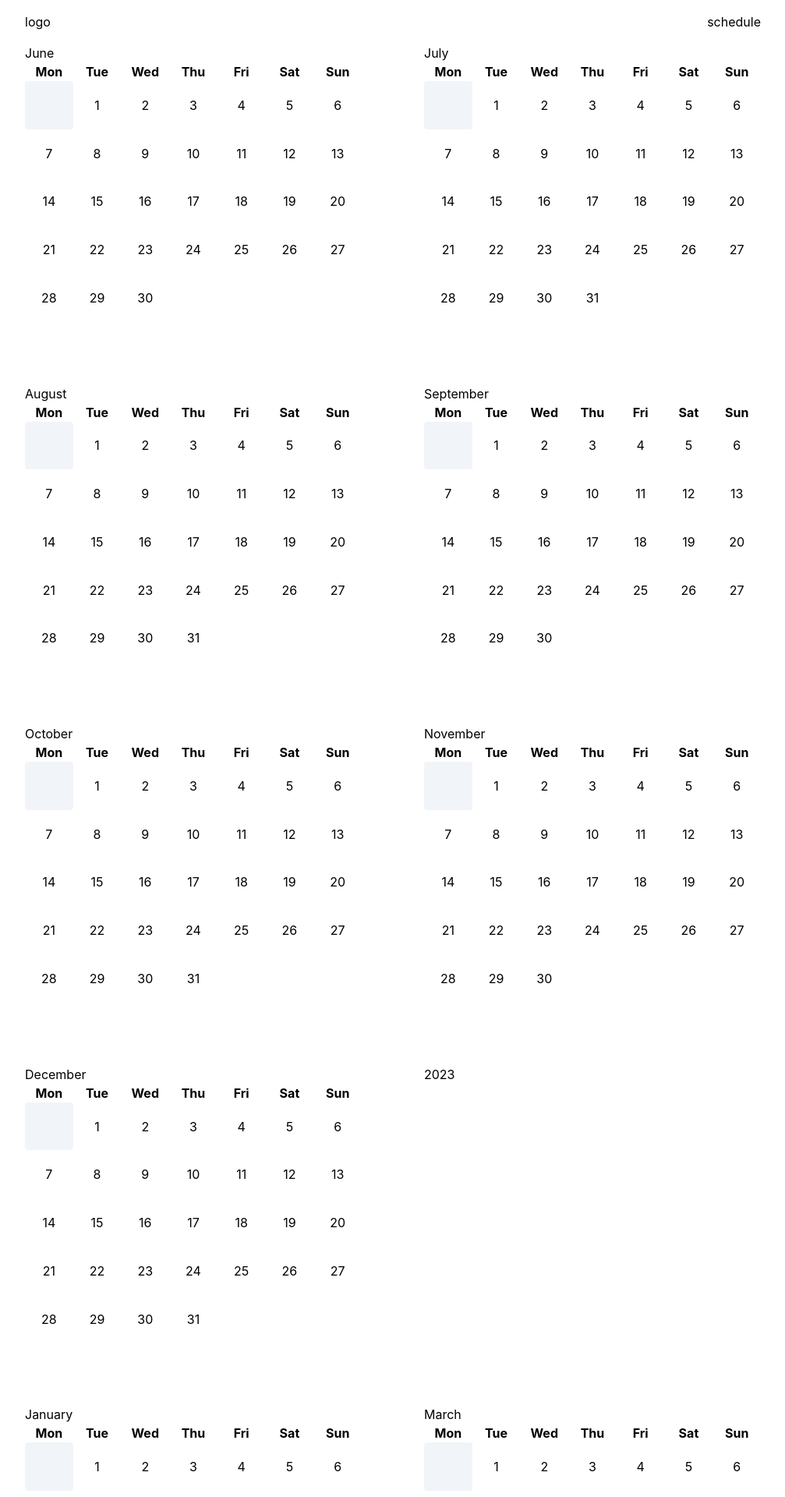
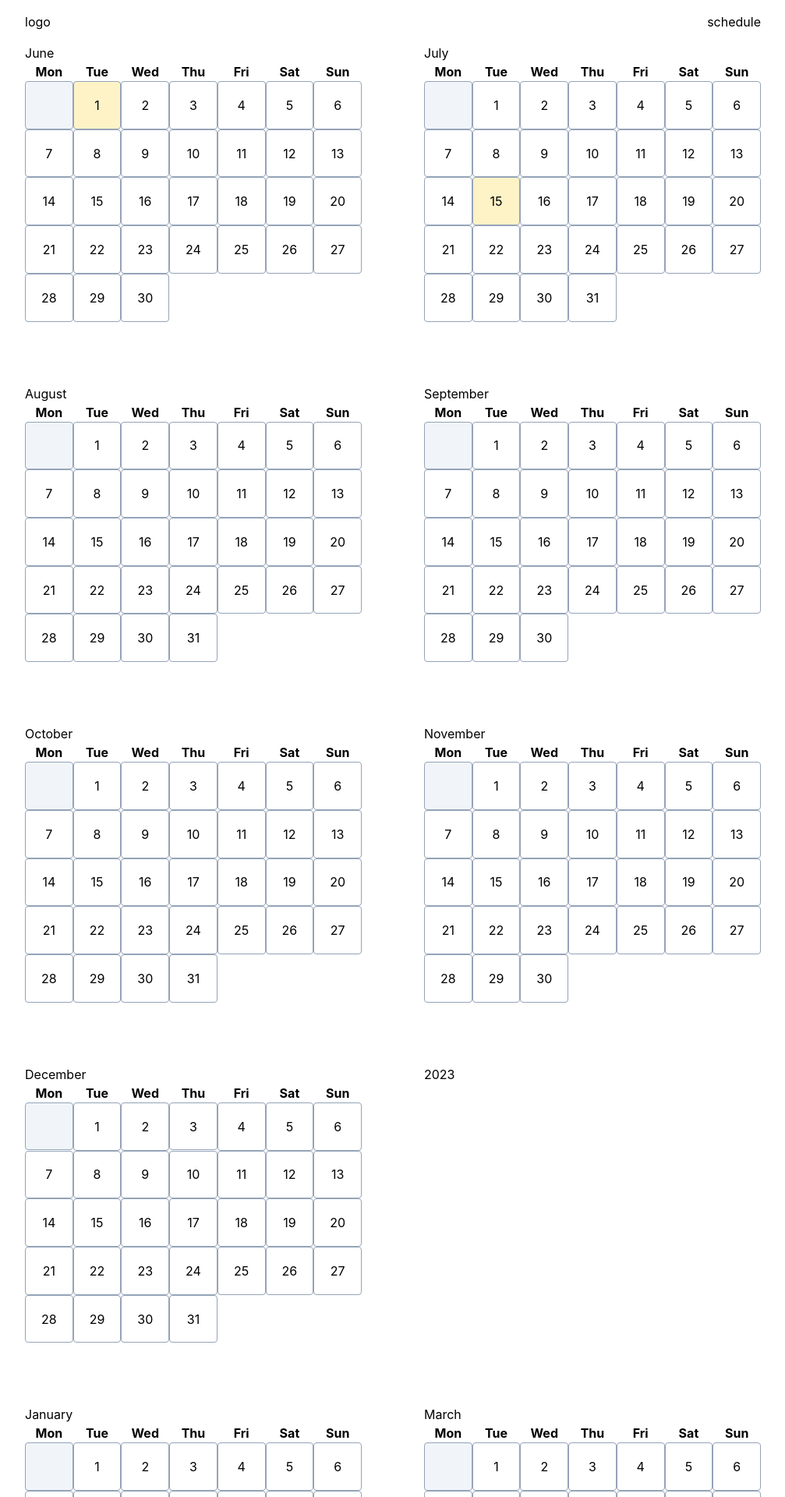
Before and after one commit to joseleyrebelo/schedule-site, a Next.js app: page /schedule in a window 1280 px wide. Shown: the top 1920 px of the page at 78% size, without its empty margins (136-1143 px from the left). Built offline with nearby package versions, Linux system fonts and the light colour scheme.

Commit message:
Adding day page; and logic

```diff
--- /dev/null
+++ b/components/MonthBlock.tsx
@@ -0,0 +1,53 @@
+import { useContext } from "react";
+import ScheduleContext from "../contexts/ScheduleContext";
+import { Months, Weekdays } from "../types/dates";
+import MonthCell from "./MonthCell";
+import MonthWeekDay from "./MonthWeekDay";
+
+type MonthBlock = {
+  year: number;
+  month: Months;
+  monthDays: number;
+  startingWeekDay: Weekdays;
+};
+
+const MonthBlock = ({
+  year,
+  month,
+  startingWeekDay,
+  monthDays,
+}: MonthBlock) => {
+  const { schedule } = useContext(ScheduleContext);
+  const monthTasks = schedule[year]?.[month];
+  console.log(schedule);
+  return (
+    <div className="grid grid-cols-7">
+      {/* TODO - make this a for loop  */}
+      <MonthWeekDay name="Mon" key="weekDayMon" />
+      <MonthWeekDay name="Tue" key="weekDayTue" />
+      <MonthWeekDay name="Wed" key="weekDayWed" />
+      <MonthWeekDay name="Thu" key="weekDayThu" />
+      <MonthWeekDay name="Fri" key="weekDayFri" />
+      <MonthWeekDay name="Sat" key="weekDaySat" />
+      <MonthWeekDay name="Sun" key="weekDaySun" />
+      {[...Array(startingWeekDay)].map((noValue, index) => (
+        <MonthCell key={"empty" + index} />
+      ))}
+      {[...Array(monthDays)].map((noValue, dayFrom0) => (
+        <MonthCell
+          key={"day" + dayFrom0}
+          value={dayFrom0 + 1}
+          link={
+            monthTasks
+              ? monthTasks[dayFrom0 + 1]
+                ? [year, month, dayFrom0 + 1]
+                : undefined
+              : undefined
+          }
+        />
+      ))}
+    </div>
+  );
+};
+
+export default MonthBlock;
--- a/components/MonthCell.tsx
+++ b/components/MonthCell.tsx
@@ -1,18 +1,36 @@
 import Link from "next/link";
-import { Months } from "../types/dates";
+import { ArrayDate, Months } from "../types/dates";
 
 type MonthCell = {
   value?: number;
-  link?: [number, Months, number];
+  link?: ArrayDate;
 };
 const MonthCell = ({ value, link }: MonthCell) => {
+  const hasHover = !!value;
+  const hasContent = !!link;
+  if (link) console.log(link);
   return (
     <div
-      className={`rounded aspect-square flex items-center justify-center ${
-        value ? (link ? "bg-red-300" : "bg-white") : " bg-slate-100"
-      }`}
+      className={
+        `rounded aspect-square flex items-center justify-center border border-slate-400 ` +
+        `border-slate-300 ${
+          hasHover
+            ? hasContent
+              ? "bg-amber-100"
+              : "bg-white"
+            : " bg-slate-100"
+        } ` +
+        `${hasHover ? "hover:border-red-400" : ""} ` +
+        `${hasContent ? "cursor-pointer" : ""} `
+      }
     >
-      {link ? <Link href={`/day?date=${link.join("-")}`}>{value}</Link> : value}
+      {link ? (
+        <Link href={`/day?date=${link.join("-")}`}>
+          <span>{value}</span>
+        </Link>
+      ) : (
+        value
+      )}
     </div>
   );
 };
--- a/components/MonthGrid.tsx
+++ /dev/null
@@ -1,45 +0,0 @@
-import { useContext } from "react";
-import { ScheduleContext } from "../contexts/ScheduleContext";
-import { Months, Weekdays } from "../types/dates";
-import MonthCell from "./MonthCell";
-import MonthWeekDay from "./MonthWeekDay";
-
-type MonthGrid = {
-  year: number;
-  month: Months;
-  monthDays: number;
-  startingWeekDay: Weekdays;
-};
-
-const MonthGrid = ({ year, month, startingWeekDay, monthDays }: MonthGrid) => {
-  const { schedule } = useContext(ScheduleContext);
-  const monthTasks = schedule[year]?.[month];
-  return (
-    <div className="grid grid-cols-7">
-      <MonthWeekDay name="Mon" />
-      <MonthWeekDay name="Tue" />
-      <MonthWeekDay name="Wed" />
-      <MonthWeekDay name="Thu" />
-      <MonthWeekDay name="Fri" />
-      <MonthWeekDay name="Sat" />
-      <MonthWeekDay name="Sun" />
-      {[...Array(startingWeekDay)].map(() => (
-        <MonthCell />
-      ))}
-      {[...Array(monthDays)].map((value, dayFrom0) => (
-        <MonthCell
-          value={dayFrom0 + 1}
-          link={
-            monthTasks
-              ? monthTasks[dayFrom0 + 1]
-                ? [year, month, dayFrom0 + 1]
-                : undefined
-              : undefined
-          }
-        />
-      ))}
-    </div>
-  );
-};
-
-export default MonthGrid;
--- /dev/null
+++ b/components/Task.tsx
@@ -0,0 +1,17 @@
+import React from "react";
+import { TaskTypes } from "../types/tasks";
+
+type TaskProps = {
+  type: string;
+  description: string;
+};
+const Task = ({ type, description }: TaskProps) => {
+  return (
+    <div className="flex border border-slate-400 rounded-md p-4 items-center">
+      <div className="font-bold p-2 bg-slate-300 mr-5 rounded-xl">{type}</div>
+      <div className="">{description}</div>
+    </div>
+  );
+};
+
+export default Task;
--- a/contexts/ScheduleContext.tsx
+++ b/contexts/ScheduleContext.tsx
@@ -15,8 +15,7 @@ const InitialContextData = {
   assertSchedule: () => {},
 };
 
-export const ScheduleContext =
-  createContext<ScheduleContext>(InitialContextData);
+const ScheduleContext = createContext<ScheduleContext>(InitialContextData);
 
 export const ScheduleContextProvider = ({ children }: ContextProps) => {
   const [schedule, setSchedule] = useState({});
@@ -36,3 +35,5 @@ export const ScheduleContextProvider = ({ children }: ContextProps) => {
     </ScheduleContext.Provider>
   );
 };
+
+export default ScheduleContext;
--- a/pages/_app.tsx
+++ b/pages/_app.tsx
@@ -1,8 +1,13 @@
 import "../styles/globals.css";
 import type { AppProps } from "next/app";
+import { ScheduleContextProvider } from "../contexts/ScheduleContext";
 
 function MyApp({ Component, pageProps }: AppProps) {
-  return <Component {...pageProps} />;
+  return (
+    <ScheduleContextProvider>
+      <Component {...pageProps} />;
+    </ScheduleContextProvider>
+  );
 }
 
 export default MyApp;
--- a/pages/api/schedule.ts
+++ b/pages/api/schedule.ts
@@ -8,9 +8,12 @@ export default function handler(
   res: NextApiResponse<Schedule>
 ) {
   const schedule = {
-    2020: {
+    2022: {
       June: {
-        1: [{ type: TaskTypes.bills, description: "Pay rent" }],
+        1: [{ type: "bills", description: "Pay rent" }],
+      },
+      July: {
+        15: [{ type: "out", description: "Pay rent" }],
       },
     },
   };
--- a/pages/day.tsx
+++ b/pages/day.tsx
@@ -1,20 +1,56 @@
-import type { NextPage } from "next";
+import axios from "axios";
+import type { GetServerSideProps, NextPage } from "next";
 import { useRouter } from "next/router";
 import Container from "../components/Container";
-import MonthGrid from "../components/MonthGrid";
+import Task from "../components/Task";
+import Header from "../components/Header";
+import MonthBlock from "../components/MonthBlock";
+import { ArrayDate, Months } from "../types/dates";
+import { Schedule } from "../types/schedule";
 
-const Day: NextPage = () => {
-  const router = useRouter();
-  console.log(router.query);
-  if (!router.query) {
-    router.push("/");
-  }
+type DayProps = {
+  date: string;
+  schedule: Schedule;
+};
+
+const Day = ({ date, schedule }: DayProps) => {
+  const arrayDate = date.split("-");
+  let year: number = parseInt(arrayDate[0]);
+  let month: Months = arrayDate[1] as Months; // TODO - using as ...
+  let day: number = parseInt(arrayDate[2]);
+
+  const dayTasks = schedule[year]?.[month]?.[day];
 
   return (
     <Container>
-      <span></span>
+      <Header />
+      {dayTasks?.map(({ type, description }) => (
+        <Task type={type} description={description} />
+      ))}
     </Container>
   );
 };
 
+export const getServerSideProps: GetServerSideProps = async ({ query }) => {
+  const redirectHome = { redirect: { destination: "/", permanent: false } };
+  const { date } = query;
+  let schedule;
+  try {
+    schedule = (await axios.get("http://localhost:3000/api/schedule")).data;
+  } catch (error) {
+    // Todo : Handle error
+    return redirectHome;
+  }
+  if (date) {
+    return {
+      props: {
+        date,
+        schedule,
+      },
+    };
+  } else {
+    return redirectHome;
+  }
+};
+
 export default Day;
--- a/pages/schedule.tsx
+++ b/pages/schedule.tsx
@@ -3,8 +3,8 @@ import type { NextPage } from "next";
 import { useContext } from "react";
 import Container from "../components/Container";
 import Header from "../components/Header";
-import MonthGrid from "../components/MonthGrid";
-import { ScheduleContext } from "../contexts/ScheduleContext";
+import MonthBlock from "../components/MonthBlock";
+import ScheduleContext from "../contexts/ScheduleContext";
 import { Schedule } from "../types/schedule";
 
 type ScheduleProps = {
@@ -32,7 +32,7 @@ const Schedule = ({ schedule }: ScheduleProps) => {
       <div className="grid grid-cols-2 gap-20">
         <div className="col-span-2 md:col-span-1">
           June
-          <MonthGrid
+          <MonthBlock
             year={2022}
             month="June"
             startingWeekDay="Wednesday"
@@ -41,7 +41,7 @@ const Schedule = ({ schedule }: ScheduleProps) => {
         </div>
         <div className="col-span-2 md:col-span-1">
           July
-          <MonthGrid
+          <MonthBlock
             year={2022}
             month="July"
             startingWeekDay="Friday"
@@ -50,7 +50,7 @@ const Schedule = ({ schedule }: ScheduleProps) => {
         </div>
         <div className="col-span-2 md:col-span-1">
           August
-          <MonthGrid
+          <MonthBlock
             year={2022}
             month="August"
             startingWeekDay="Monday"
@@ -59,7 +59,7 @@ const Schedule = ({ schedule }: ScheduleProps) => {
         </div>
         <div className="col-span-2 md:col-span-1">
           September
-          <MonthGrid
+          <MonthBlock
             year={2022}
             month="September"
             startingWeekDay="Thursday"
@@ -68,7 +68,7 @@ const Schedule = ({ schedule }: ScheduleProps) => {
         </div>
         <div className="col-span-2 md:col-span-1">
           October
-          <MonthGrid
+          <MonthBlock
             year={2022}
             month="October"
             startingWeekDay="Saturday"
@@ -77,7 +77,7 @@ const Schedule = ({ schedule }: ScheduleProps) => {
         </div>
         <div className="col-span-2 md:col-span-1">
           November
-          <MonthGrid
+          <MonthBlock
             year={2022}
             month="November"
             startingWeekDay="Tuesday"
@@ -86,7 +86,7 @@ const Schedule = ({ schedule }: ScheduleProps) => {
         </div>
         <div className="col-span-2 md:col-span-1">
           December
-          <MonthGrid
+          <MonthBlock
             year={2022}
             month="December"
             startingWeekDay="Thursday"
@@ -96,7 +96,7 @@ const Schedule = ({ schedule }: ScheduleProps) => {
         2023
         <div className="col-span-2 md:col-span-1">
           January
-          <MonthGrid
+          <MonthBlock
             year={2023}
             month="January"
             startingWeekDay="Sunday"
@@ -105,7 +105,7 @@ const Schedule = ({ schedule }: ScheduleProps) => {
         </div>
         <div className="col-span-2 md:col-span-1">
           March
-          <MonthGrid
+          <MonthBlock
             year={2023}
             month="March"
             startingWeekDay="Tuesday"
@@ -114,7 +114,7 @@ const Schedule = ({ schedule }: ScheduleProps) => {
         </div>
         <div className="col-span-2 md:col-span-1">
           April
-          <MonthGrid
+          <MonthBlock
             year={2023}
             month="April"
             startingWeekDay="Saturday"
@@ -123,7 +123,7 @@ const Schedule = ({ schedule }: ScheduleProps) => {
         </div>
         <div className="col-span-2 md:col-span-1">
           May
-          <MonthGrid
+          <MonthBlock
             year={2023}
             month="May"
             startingWeekDay="Monday"
@@ -132,7 +132,7 @@ const Schedule = ({ schedule }: ScheduleProps) => {
         </div>
         <div className="col-span-2 md:col-span-1">
           June
-          <MonthGrid
+          <MonthBlock
             year={2023}
             month="June"
             startingWeekDay="Thursday"
--- a/types/dates.ts
+++ b/types/dates.ts
@@ -20,3 +20,5 @@ export type Weekdays =
   | "Friday"
   | "Saturday"
   | "Sunday";
+
+export type ArrayDate = [number, Months, number];
--- a/types/schedule.ts
+++ b/types/schedule.ts
@@ -5,7 +5,7 @@ export type Schedule = {
   [year: number]: {
     [month in Months]?: {
       [day: number]: {
-        type: TaskTypes;
+        type: string;
         description: string;
       }[];
     };
```
